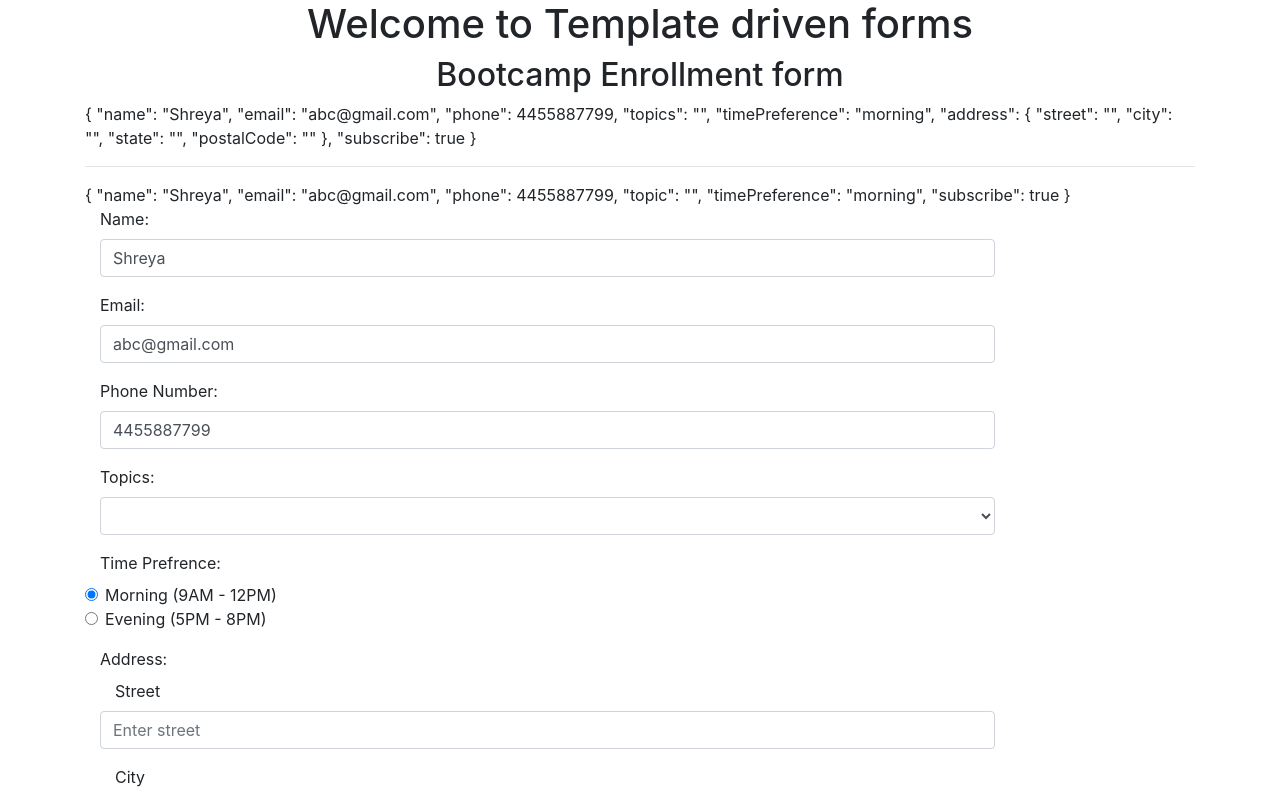
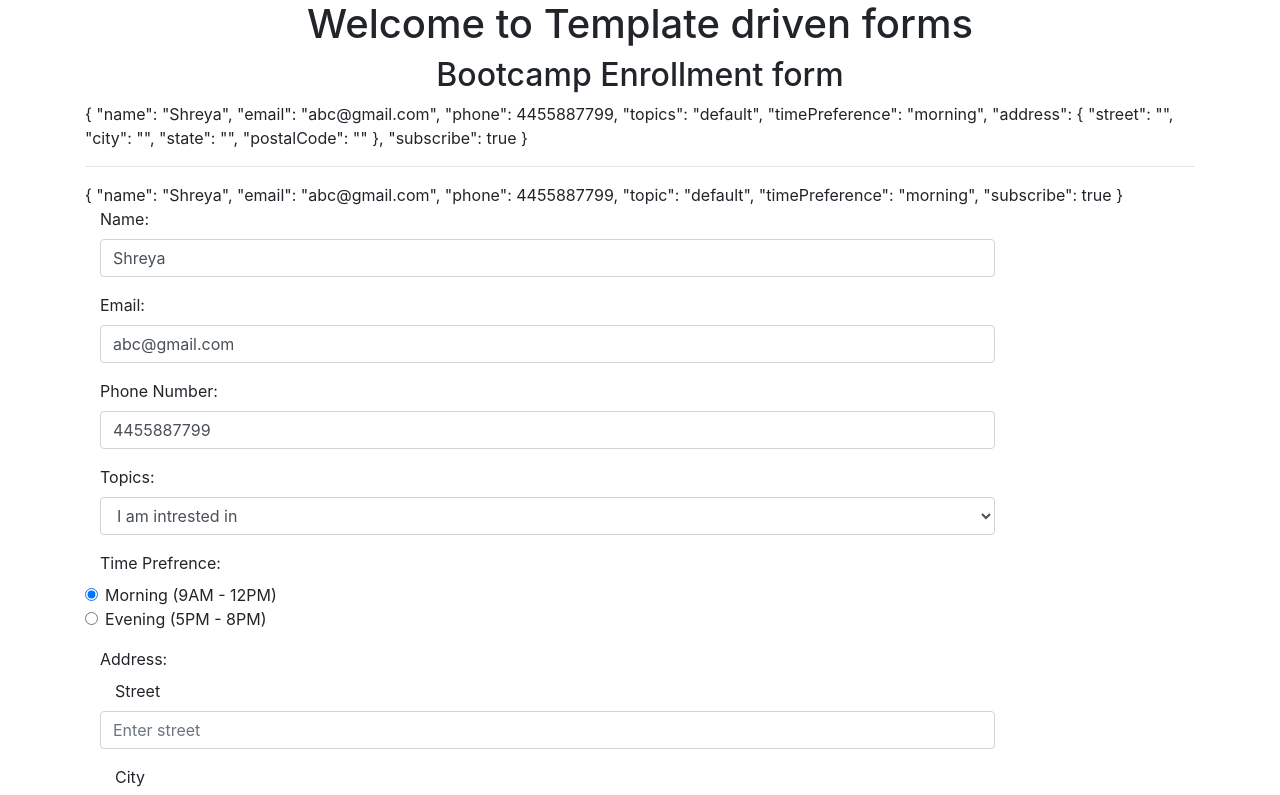
Before and after one commit to shreyashejwalkar/Angular-TDF-Form, an Angular app: page / in a window 1280 px wide. Shown: the top 795 px of the page. Built offline with nearby package versions, Linux system fonts and the light colour scheme.

Commit message:
Select control validation

```diff
--- a/src/app/app.component.html
+++ b/src/app/app.component.html
@@ -36,16 +36,17 @@
       </div>
     </div>
      <div class="form-group">
-      <label class="control-label col-sm-2" for="phone">Topics:</label>
+      <label class="control-label col-sm-2" for="topic">Topics:</label>
       <div class="col-sm-10">
-      <select class="form-control" name="topics" [(ngModel)]="userModel.topic">
-         <option selected>I am intrested in</option>
+      <select (blur)="validateTopic(topic.value)" (change)="validateTopic(topic.value)" #topic="ngModel" [class.is-invalid]="topicHasError && topic.touched" class="form-control" name="topics" [(ngModel)]="userModel.topic">
+         <option value="default">I am intrested in</option>
          <option *ngFor="let topic of topics">{{topic}}</option>
       </select>
+      <small class="text-danger" [class.d-none]="!topicHasError || topic.untouched">Please select topic</small>
       </div>
     </div>
     <div class="mb-3">
-      <label class="control-label col-sm-2" for="phone">Time Prefrence:</label>
+      <label class="control-label col-sm-2" for="timePrefrence">Time Prefrence:</label>
       <div class="form-check">
           <input class="form-check-input" type="radio" name="timePreference" value="morning" [(ngModel)]="userModel.timePreference">
           <label class="form-check-label">Morning (9AM - 12PM)</label>
@@ -56,7 +57,7 @@
       </div>
     </div>
     <div class="form-group">
-      <label class="control-label col-sm-2" for="phone">Address:</label>
+      <label class="control-label col-sm-2" for="address">Address:</label>
       <!--3rd directive for data binding in TDF (ngModelGroup)-->
       <div ngModelGroup="address" class="col-sm-10">
         <div class="form-group">
--- a/src/app/app.component.ts
+++ b/src/app/app.component.ts
@@ -9,6 +9,15 @@ import { User } from './user';
 export class AppComponent {
   title = 'Template driven forms';
   topics =["Angular", "React", "Vue"];
+  topicHasError=true;
+  userModel = new User('Shreya', 'abc@gmail.com', 4455887799, 'default', 'morning', true);
 
-  userModel = new User('Shreya', 'abc@gmail.com', 4455887799, '', 'morning', true);
+  validateTopic(value)
+  {
+      if(value === 'default')
+        this.topicHasError=true;
+      else
+        this.topicHasError=false;
+  }
+
 }
```
